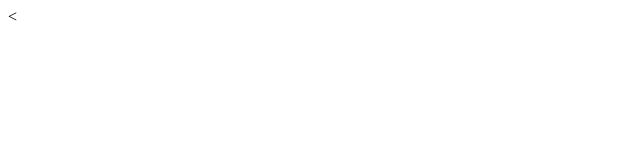
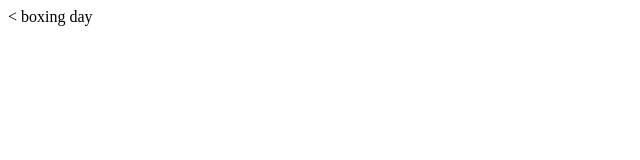
Before and after one commit to aarnav1107/git-in-one-go, a plain HTML site: page contact.html in a window 1280 px wide. Shown: the full height of the page, 0-640 px from the left. Drawn offline with Linux system fonts and the light colour scheme.

```diff
--- a/contact.html
+++ b/contact.html
@@ -1,4 +1,4 @@
 <<!DOCTYPE html>
-<html>
+<html>boxing day
 
 </html>
```
